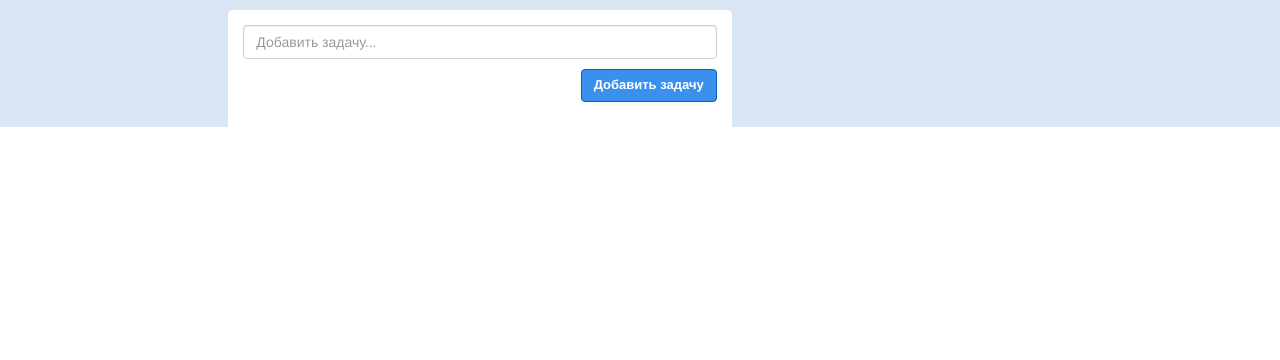
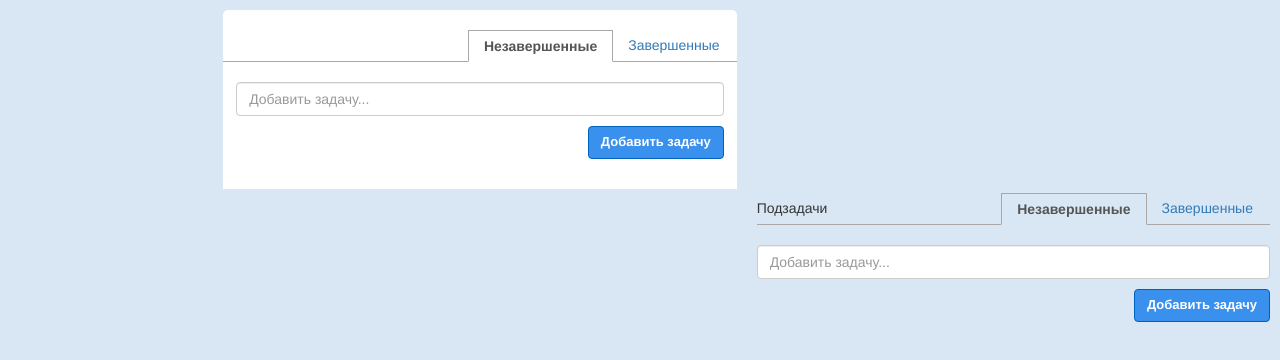
Before and after one commit to AntonBurduzha/to-do-list, a website: page src/index.html in a window 1280 px wide. Drawn offline with nearby package versions, Linux system fonts and the light colour scheme; files that its build step writes are made by us from their sources.

Commit message:
added completed/uncompleted tabs, form for subtasks

```diff
--- a/gulpfile.js
+++ b/gulpfile.js
@@ -31,7 +31,7 @@ gulp.task('script', function () {
 });
 
 gulp.task('sass-lint', function () {
-    return gulp.src('src/**/*.scss')
+    return gulp.src(['src/**/*.scss', '!src/styles/base.scss'])
         .pipe(sassLint({
             options: {
                 formatter: 'stylish'
--- a/src/index.html
+++ b/src/index.html
@@ -11,17 +11,32 @@
 <body>
     <main class="container-fluid main">
         <div class="row tasks">
-            <div class="col-md-offset-2 col-md-5">
-                <div class="tasks-article">
-                    <form class="form-add-task">
-                        <input type="text" class="form-control input-add-task" placeholder="Добавить задачу...">
-                        <div class="text-right">
-                            <button class="btn-add-task">Добавить задачу</button>
+            <div class="col-md-offset-2 col-md-5 col-md-container">
+                <div class="tasks-container">
+                    <ul class="nav nav-tabs">
+                        <li class="pull-right"><a data-toggle="tab" href="#task-complete">Завершенные</a></li>
+                        <li class="active pull-right"><a data-toggle="tab" href="#task-nocomplete">Незавершенные</a></li>
+                    </ul>
+                    <div class="tab-content">
+                        <div id="task-nocomplete" class="tab-pane fade in active">
+                            <div class="tasks-not-completed">
+                                <form class="form-add-task">
+                                    <input type="text" class="form-control input-add-task" placeholder="Добавить задачу...">
+                                    <div class="text-right">
+                                        <button class="btn-add-task">Добавить задачу</button>
+                                    </div>
+                                </form>
+                            </div>
                         </div>
-                    </form>
+                        <div id="task-complete" class="tab-pane fade">
+                            <div class="tasks-completed">
+                                <p>Hello</p>
+                            </div>
+                        </div>
+                    </div>
                 </div>
             </div>
-            <div class="col-md-5">
+            <div class="col-md-5 col-md-container">
                 <div class="tasks-description">
                     <div class="task-description-color"></div>
                     <h4 class="task-description-text"></h4>
@@ -30,11 +45,34 @@
                     <p class="task-description-common task-description-tags"></p>
                     <p class="task-description-common task-description-date"></p>
                 </div>
+
+                <div class="tasks-container tasks-container-description">
+                    <ul class="nav nav-tabs nav-tabs-description">
+                        <li class="list-item-init">Подзадачи</li>
+                        <li class="pull-right list-item-description"><a data-toggle="tab" href="#subtask-complete">Завершенные</a></li>
+                        <li class="active pull-right list-item-description"><a data-toggle="tab" href="#subtask-nocomplete">Незавершенные</a></li>
+                    </ul>
+                    <div class="tab-content">
+                        <div id="subtask-nocomplete" class="tab-pane fade in active">
+                            <div class="tasks-not-completed">
+                                <form class="form-add-task">
+                                    <input type="text" class="form-control input-add-task input-add-subtask" placeholder="Добавить задачу...">
+                                    <div class="text-right">
+                                        <button class="btn-add-task btn-add-subtask">Добавить задачу</button>
+                                    </div>
+                                </form>
+                            </div>
+                        </div>
+                        <div id="subtask-complete" class="tab-pane fade">
+                            <div class="tasks-completed">
+                                <p>Hello</p>
+                            </div>
+                        </div>
+                    </div>
+                </div>
             </div>
         </div>
     </main>
-
-
 
 
     <script src="js/jquery.min.js"></script>
--- a/src/scripts/script.js
+++ b/src/scripts/script.js
@@ -1,4 +1,7 @@
 'use strict'
+
+var mainWindow = document.querySelector('.main');
+mainWindow.style.height = document.documentElement.clientHeight + 'px';
 
 var addTaskForm = document.querySelector('.form-add-task');
 var addTaskInput = document.querySelector('.input-add-task');
--- a/src/styles/base.scss
+++ b/src/styles/base.scss
@@ -0,0 +1,38 @@
+.col-md-container {
+  padding: 0 10px;
+}
+
+.nav-tabs{
+  border-bottom: 1px solid $nav-tabs-border;
+}
+
+.nav-tabs > li.active > a,
+.nav-tabs > li.active > a:focus,
+.nav-tabs > li.active > a:hover {
+  border-radius: 0;
+  border: 1px solid $nav-tabs-border;
+  border-bottom-color: transparent;
+  font-weight: bold;
+  margin-right: 0;
+  padding: 5px 15px;
+}
+
+.nav-tabs > li.list-item-description > a,
+.nav-tabs > li.list-item-description > a:focus,
+.nav-tabs > li.list-item-description > a:hover {
+  background-color: $body-color;
+}
+
+.nav-tabs > li > a {
+  border: 0;
+  border-radius: 0;
+  margin-left: 0;
+  padding: 5px 15px;
+}
+
+.nav-tabs > li.list-item-init {
+  display: inline-block;
+  padding-top: 5px;
+}
+
+//Bootstrap govno
--- a/src/styles/blocks/dynamic-blocks.scss
+++ b/src/styles/blocks/dynamic-blocks.scss
@@ -2,8 +2,8 @@
   border: 1px solid transparent;
   border-bottom: 1px dotted $light-grey;
   border-top: 1px dotted $light-grey;
+  cursor: pointer;
   position: relative;
-  cursor: pointer;
 
   &:hover {
     background-color: $task-color;
--- /dev/null
+++ b/src/styles/blocks/tasks-description.scss
@@ -0,0 +1,35 @@
+.tasks-container-description {
+  background-color: $body-color;
+  margin-top: 40px;
+}
+
+.tasks-description {
+  height: 123px;
+  padding-top: 30px;
+
+  .task-description-text {
+    display: inline-block;
+    font-family: 'Arial', sans-serif;
+    font-size: 18px;
+    vertical-align: middle;
+  }
+
+  .task-description-common {
+    font-family: 'Calibri', sans-serif;
+    font-size: 15px;
+    margin-bottom: 0;
+  }
+
+  .task-description-color {
+    height: 20px;
+    margin-left: 0;
+  }
+}
+
+.input-add-subtask {
+  width: 100%;
+}
+
+.btn-add-subtask {
+  margin: 10px 0 30px;
+}
--- a/src/styles/blocks/tasks.scss
+++ b/src/styles/blocks/tasks.scss
@@ -1,13 +1,23 @@
+.main {
+  background-color: $body-color;
+}
+
 .tasks {
-  background-color: $body-color;
   padding-top: 10px;
 }
 
-.tasks-article {
+.tasks-container {
   background-color: $white;
   border-top-left-radius: 5px;
   border-top-right-radius: 5px;
-  padding: 15px;
+  padding-top: 20px;
+}
+
+.input-add-task {
+  margin: auto;
+  margin-top: 20px;
+  width: 95%;
+}
 
 .btn-add-task {
   background-color: $button-color;
@@ -17,7 +27,7 @@
   display: inline-block;
   font-size: 13px;
   font-weight: bold;
-    margin: 10px 0 10px 0;
+  margin: 10px 2.5% 30px;
   padding: 6px 12px;
 
   &:hover,
@@ -25,26 +35,3 @@
     background-color: $button-hover;
   }
 }
-}
-
-.tasks-description {
-  padding-top: 40px;
-
-  .task-description-text {
-    font-family: 'Arial', sans-serif;
-    font-size: 18px;
-    display: inline-block;
-    vertical-align: middle;
-  }
-
-  .task-description-common {
-    font-family: 'Calibri', sans-serif;
-    font-size: 15px;
-    margin-bottom: 0;
-  }
-
-  .task-description-color {
-    height: 20px;
-    margin-left: 0;
-  }
-}
--- a/src/styles/style.scss
+++ b/src/styles/style.scss
@@ -1,4 +1,5 @@
+@import 'variables';
 @import 'base';
-@import 'variables';
 @import 'blocks/tasks';
 @import 'blocks/dynamic-blocks';
+@import 'blocks/tasks-description';
--- a/src/styles/variables.scss
+++ b/src/styles/variables.scss
@@ -6,3 +6,4 @@ $task-color: #ffc;
 $light-grey: #e5e5e5;
 $grey: #ccc;
 $body-color: #d9e7f5;
+$nav-tabs-border: #a9a7a7;
```
Lines whose indentation alone changed are shown as unchanged.
